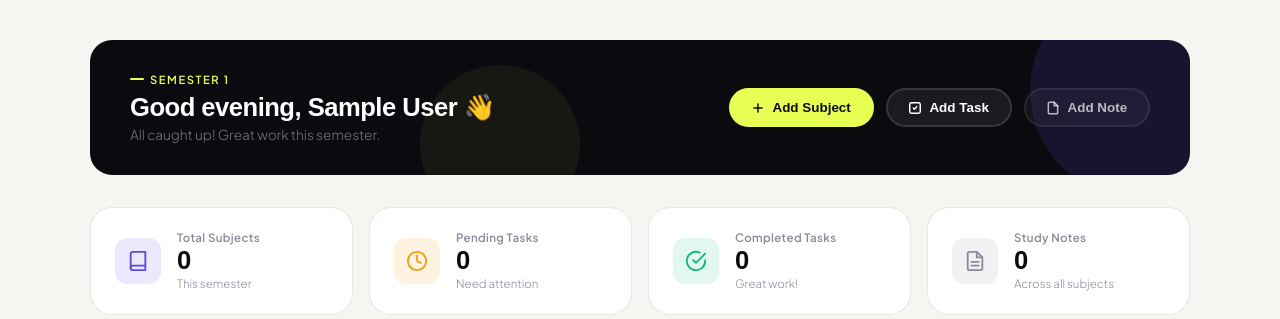
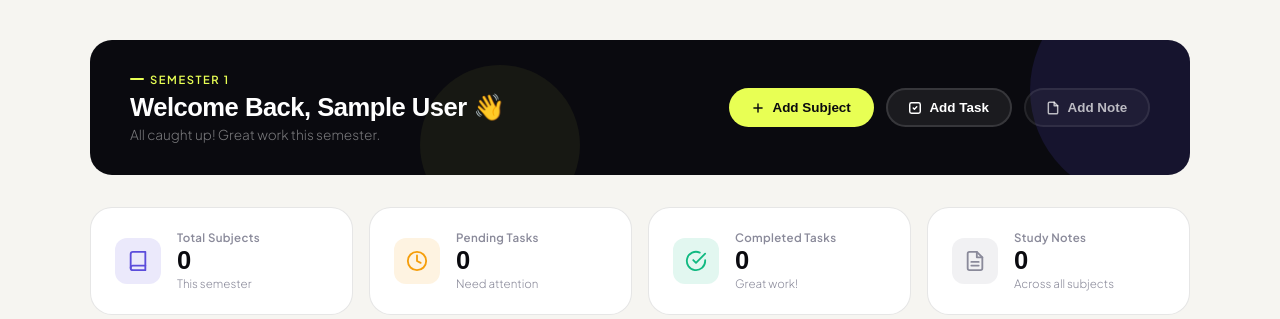
Before and after one commit to AbdulHadi-Programmer/University-Project, a Django app: page /dashboard/ in a window 1280 px wide. Shown: the part 58-377 px from the top of the page. Run offline with Django 5.2, Linux system fonts and the light colour scheme; the visitor is signed in with stand-in values (Sample User, id 1); data that the repository does not hold is empty; some libraries are stand-ins or nearby versions.

Commit message:
new message

```diff
--- a/academy_tracker/templates/student_dashboard.html
+++ b/academy_tracker/templates/student_dashboard.html
@@ -418,12 +418,20 @@ main{flex:1;padding:2.5rem 1.5rem;}
   <div class="greeting-banner">
     <div class="greet-left">
       <div class="greet-tag">{{ user.get_semester_display }}</div>
-      <div class="greet-name">
+      {% comment %}
+      <!-- <div class="greet-name">
         {# Time-based greeting #}
         {% now "G" as hr %}
         {% if hr < "12" %}Good morning{% elif hr < "17" %}Good afternoon{% else %}Good evening{% endif %},
         {{ user.name }} 👋
+      </div> -->
+      {% endcomment %}
+
+      <div class="greet-name">
+         Welcome Back, {{ user.name }} 👋
       </div>
+
+
       <div class="greet-sub">
         {% if task_pending_count > 0 %}
           You have {{ task_pending_count }} pending task{{ task_pending_count|pluralize }} — let's knock them out.
@@ -431,6 +439,7 @@ main{flex:1;padding:2.5rem 1.5rem;}
           All caught up! Great work this semester.
         {% endif %}
       </div>
+
     </div>
     <div class="greet-right">
       <a href="{% url 'add_subject' %}" class="greet-btn gb-primary">
```
